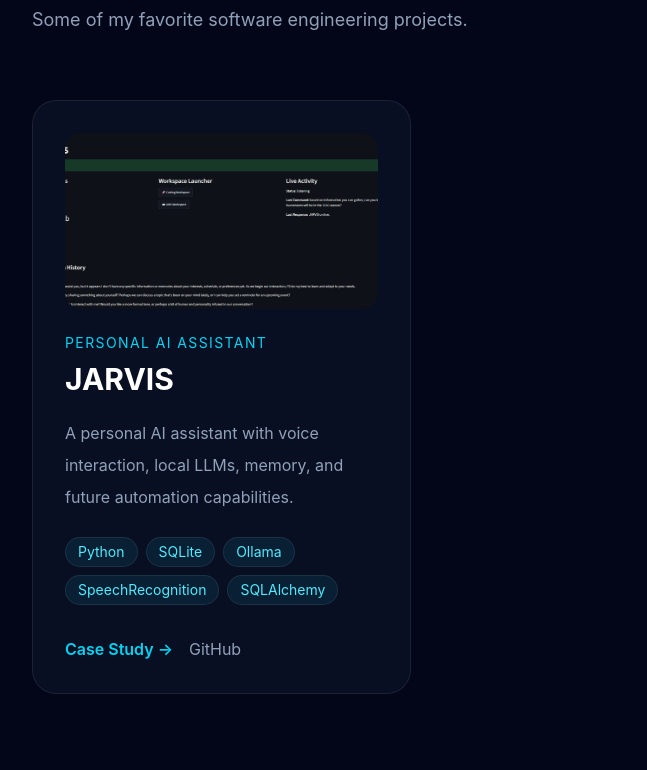
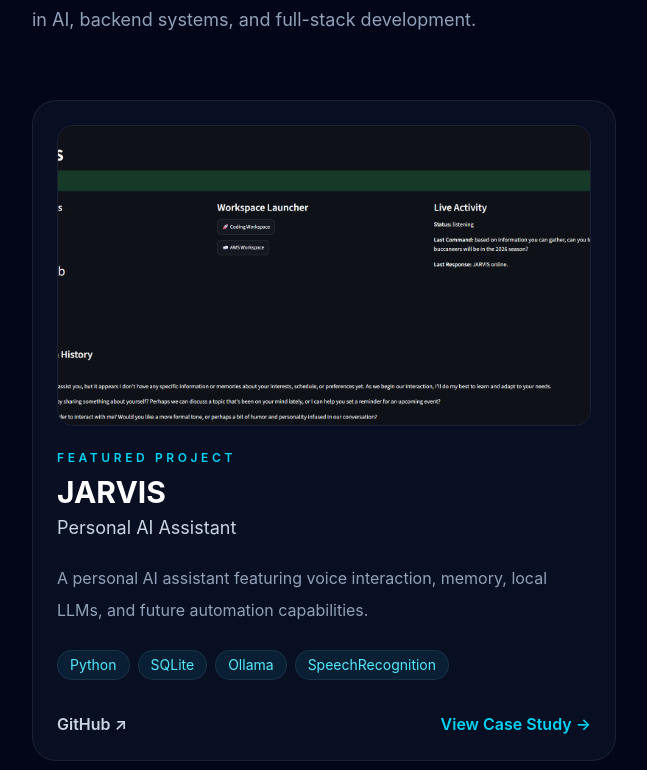
Before and after one commit to CPruett24/portfolio-website, a Next.js app: page / in a window 1280 px wide. Shown: the part 2590-3360 px from the top of the page, without its empty margins (8-655 px from the left). Built offline with nearby package versions, Linux system fonts and the light colour scheme.

Commit message:
feat: redesign featured projects section

```diff
--- a/src/app/projects/[slug]/page.tsx
+++ b/src/app/projects/[slug]/page.tsx
@@ -1,7 +1,7 @@
 import Link from "next/link";
 import { notFound } from "next/navigation";
 
-import { projects } from "@/data/projects";
+import { projects } from "@/types/projects";
 
 type Props = {
   params: Promise<{
--- a/src/app/projects/page.tsx
+++ b/src/app/projects/page.tsx
@@ -1,6 +1,6 @@
 import Link from "next/link";
 
-import { projects } from "@/data/projects";
+import { projects } from "@/types/projects";
 
 export default function ProjectsPage() {
   return (
--- a/src/components/projects/ProjectCard.tsx
+++ b/src/components/projects/ProjectCard.tsx
@@ -1,10 +1,10 @@
 import Image from "next/image";
 import Link from "next/link";
 
+import Badge from "@/components/ui/Badge";
 import Card from "@/components/ui/Card";
-import Badge from "@/components/ui/Badge";
 
-import { Project } from "@/data/projects";
+import type { Project } from "@/types/projects";
 
 type Props = {
   project: Project;
@@ -13,53 +13,55 @@ type Props = {
 export default function ProjectCard({ project }: Props) {
   return (
     <Card>
-      <div className="overflow-hidden rounded-2xl">
+      <div className="overflow-hidden rounded-2xl border border-white/10">
         <Image
           src={project.image}
           alt={project.title}
-          width={800}
-          height={500}
-          className="aspect-video w-full object-cover transition duration-300 group-hover:scale-105"
+          width={1200}
+          height={675}
+          className="aspect-video w-full object-cover transition duration-500 group-hover:scale-105"
         />
       </div>
 
-      <p className="mt-6 text-sm uppercase tracking-widest text-cyan-400">
-        {project.tagline}
+      <div className="mt-6">
+        <p className="text-xs font-semibold uppercase tracking-[0.3em] text-cyan-400">
+          Featured Project
         </p>
 
         <h3 className="mt-2 text-3xl font-bold">
           {project.title}
         </h3>
 
-      <p className="mt-5 text-slate-400 leading-8">
+        <p className="mt-1 text-lg text-slate-300">
+          {project.tagline}
+        </p>
+
+        <p className="mt-5 leading-8 text-slate-400">
           {project.shortDescription}
         </p>
 
         <div className="mt-6 flex flex-wrap gap-2">
           {project.technologies.map((tech) => (
-          <Badge key={tech}>
-            {tech}
-          </Badge>
+            <Badge key={tech}>{tech}</Badge>
           ))}
         </div>
 
-      <div className="mt-8 flex gap-4">
+        <div className="mt-8 flex items-center justify-between">
+          <Link
+            href={project.github}
+            target="_blank"
+            className="font-semibold text-slate-300 transition hover:text-cyan-400"
+          >
+            GitHub ↗
+          </Link>
 
           <Link
             href={`/projects/${project.slug}`}
-          className="font-semibold text-cyan-400 hover:text-cyan-300"
+            className="font-semibold text-cyan-400 transition hover:translate-x-1"
           >
-          Case Study →
+            View Case Study →
           </Link>
-
-        <Link
-          href={project.github}
-          target="_blank"
-          className="text-slate-400 hover:text-white"
-        >
-          GitHub
-        </Link>
-
+        </div>
       </div>
     </Card>
   );
--- a/src/components/sections/Projects.tsx
+++ b/src/components/sections/Projects.tsx
@@ -1,28 +1,40 @@
+import Link from "next/link";
+
+import ProjectCard from "@/components/projects/ProjectCard";
 import Section from "@/components/ui/Section";
 import SectionHeading from "@/components/ui/SectionHeading";
-
-import ProjectCard from "@/components/projects/ProjectCard";
 
 import { projects } from "@/data/projects";
 
 export default function Projects() {
+  const featuredProjects = projects.filter(
+    (project) => project.featured
+  );
+
   return (
     <Section id="projects">
       <SectionHeading
-        eyebrow="Projects"
-        title="Featured Projects"
-        subtitle="Some of my favorite software engineering projects."
+        eyebrow="Featured Work"
+        title="Projects I'm Proud Of"
+        subtitle="These projects represent my growth as a software engineer and demonstrate my interests in AI, backend systems, and full-stack development."
       />
 
-      <div className="grid gap-8 lg:grid-cols-3">
-        {projects
-          .filter((project) => project.featured)
-          .map((project) => (
-            <ProjectCard
-              key={project.slug}
-              project={project}
-            />
-          ))}
+      <div className="mt-16 grid gap-8 lg:grid-cols-2">
+        {featuredProjects.map((project) => (
+          <ProjectCard
+            key={project.slug}
+            project={project}
+          />
+        ))}
+      </div>
+
+      <div className="mt-16 flex justify-center">
+        <Link
+          href="/projects"
+          className="rounded-xl border border-cyan-500/30 px-6 py-3 font-semibold text-cyan-400 transition hover:bg-cyan-500 hover:text-white"
+        >
+          View All Projects
+        </Link>
       </div>
     </Section>
   );
--- a/src/components/ui/Card.tsx
+++ b/src/components/ui/Card.tsx
@@ -2,22 +2,22 @@ type Props = {
   children: React.ReactNode;
 };
 
-export default function Card({
-  children,
-}: Props) {
+export default function Card({ children }: Props) {
   return (
     <div
       className="
+        group
         rounded-3xl
         border
         border-white/10
         bg-slate-900/60
-      p-8
-      backdrop-blur-md
-      transition
+        p-6
+        backdrop-blur-xl
+        transition-all
         duration-300
         hover:-translate-y-2
-      hover:border-cyan-500/30
+        hover:border-cyan-500/40
+        hover:shadow-[0_25px_60px_rgba(6,182,212,0.12)]
       "
     >
       {children}
--- a/src/data/projects.ts
+++ b/src/data/projects.ts
@@ -1,26 +1,4 @@
-export type Project = {
-  slug: string;
-  title: string;
-  tagline: string;
-
-  shortDescription: string;
-
-  problem: string;
-
-  solution: string;
-
-  challenges: string[];
-
-  futureWork: string[];
-
-  technologies: string[];
-
-  github: string;
-
-  image: string;
-
-  featured: boolean;
-};
+import type { Project } from "@/types/projects";
 
 export const projects: Project[] = [
   {
@@ -31,35 +9,35 @@ export const projects: Project[] = [
     tagline: "Personal AI Assistant",
 
     shortDescription:
-      "A personal AI assistant with voice interaction, local LLMs, memory, and future automation capabilities.",
+      "A personal AI assistant featuring voice interaction, memory, local LLMs, and future automation capabilities.",
 
     problem:
-      "I wanted an AI assistant that could run locally, remember information between sessions, and eventually automate tasks across my computer instead of relying entirely on cloud services.",
+      "Build a personal AI assistant that can run locally, remember information, and automate tasks.",
 
     solution:
-      "I built JARVIS using Python with speech recognition, text-to-speech, SQLite memory storage, and Ollama for local language models. The architecture is modular so additional capabilities can be added without rewriting the core assistant.",
+      "Created a modular Python application using speech recognition, Ollama, SQLite, and text-to-speech.",
 
     challenges: [
-      "Speech recognition reliability",
-      "Managing conversation memory",
-      "Designing modular command routing",
-      "Local LLM integration"
+      "Speech recognition",
+      "Conversation memory",
+      "Command routing",
+      "Local AI integration"
     ],
 
     futureWork: [
-      "Desktop automation",
-      "Vision support",
-      "Calendar integration",
-      "Email integration",
-      "Home server integration"
+        "Desktop automation",
+        "Long-term memory improvements",
+        "Vision and camera support",
+        "Smart home integration",
+        "Email and calendar integration",
+        "Multi-agent architecture"
     ],
 
     technologies: [
       "Python",
       "SQLite",
       "Ollama",
-      "SpeechRecognition",
-      "SQLAlchemy"
+      "SpeechRecognition"
     ],
 
     github: "https://github.com/CPruett24/jarvis-ai-assistant",
--- /dev/null
+++ b/src/types/projects.ts
@@ -0,0 +1,67 @@
+export type Project = {
+  slug: string;
+  title: string;
+  tagline: string;
+  shortDescription: string;
+
+  problem: string;
+  solution: string;
+
+  challenges: string[];
+  futureWork: string[];
+
+  technologies: string[];
+
+  github: string;
+  image: string;
+
+  featured: boolean;
+};
+
+export const projects: Project[] = [
+  {
+    slug: "jarvis",
+
+    title: "JARVIS",
+
+    tagline: "Personal AI Assistant",
+
+    shortDescription:
+      "A personal AI assistant with voice interaction, local LLMs, memory, and future automation capabilities.",
+
+    problem:
+      "I wanted an AI assistant that could run locally, remember information between sessions, and eventually automate tasks across my computer instead of relying entirely on cloud services.",
+
+    solution:
+      "I built JARVIS using Python with speech recognition, text-to-speech, SQLite memory storage, and Ollama for local language models. The architecture is modular so additional capabilities can be added without rewriting the core assistant.",
+
+    challenges: [
+      "Speech recognition reliability",
+      "Managing conversation memory",
+      "Designing modular command routing",
+      "Local LLM integration"
+    ],
+
+    futureWork: [
+      "Desktop automation",
+      "Vision support",
+      "Calendar integration",
+      "Email integration",
+      "Home server integration"
+    ],
+
+    technologies: [
+      "Python",
+      "SQLite",
+      "Ollama",
+      "SpeechRecognition",
+      "SQLAlchemy"
+    ],
+
+    github: "https://github.com/CPruett24/jarvis-ai-assistant",
+
+    image: "/images/projects/jarvis.png",
+
+    featured: true
+  }
+];
```
Also changed, not shown: 1 other file (tests, documents, lock files or other folders). Lines whose indentation alone changed are shown as unchanged.
